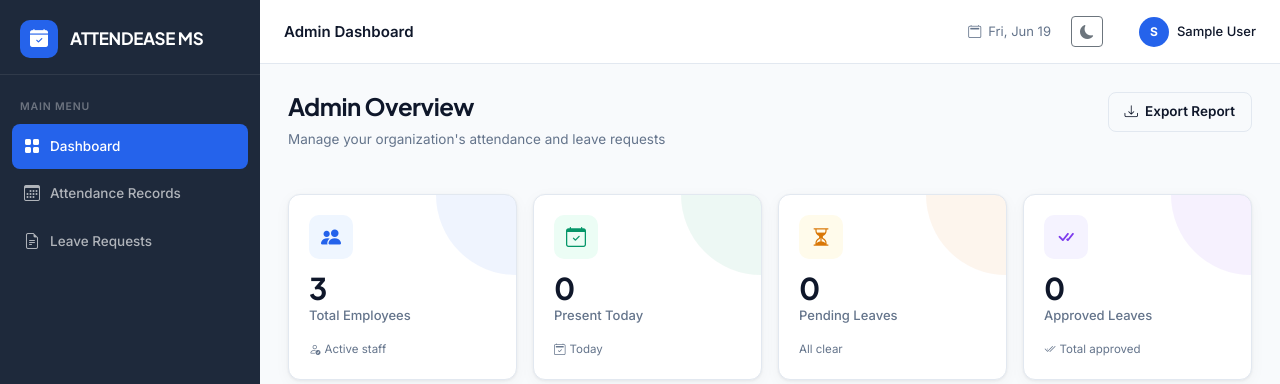
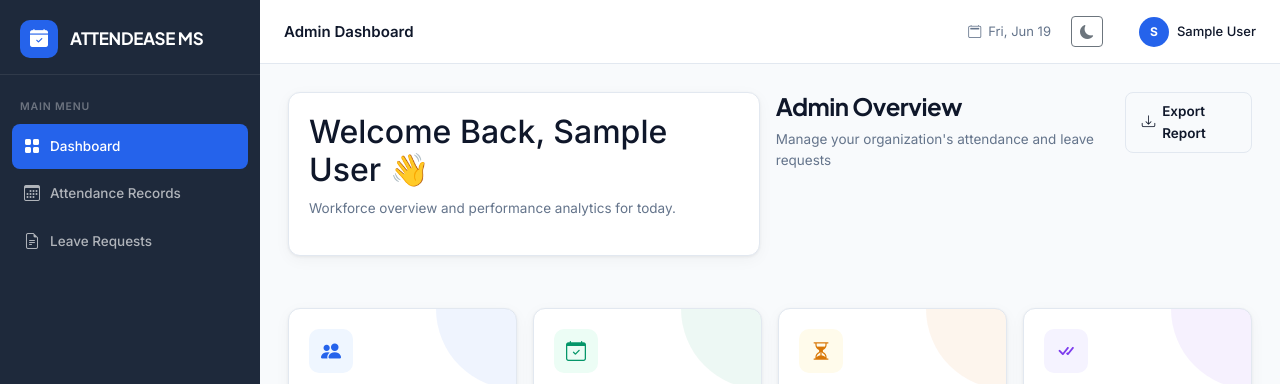
Before and after one commit to SiddharthJha1602/ATTENDEASE, a Flask app: page /admin/dashboard in a window 1280 px wide. Shown: the top 384 px of the page. Run offline with Flask 3, Linux system fonts and the light colour scheme; the visitor is signed in with stand-in values (Sample User, id 1); data comes from the database, SQL or seed files in the repository; data that the repository does not hold is empty.

Commit message:
Enhance admin dashboard with welcome message
Added a welcome message with user's full name and a brief overview.

```diff
--- a/templates/admin/dashboard.html
+++ b/templates/admin/dashboard.html
@@ -4,6 +4,12 @@
 
 {% block content %}
 <div class="page-header">
+  <div class="section-card mb-4">
+    <h2>Welcome Back, {{ session.full_name }} 👋</h2>
+    <p class="page-sub">
+        Workforce overview and performance analytics for today.
+    </p>
+</div>
   <div>
     <h1 class="page-heading">Admin Overview</h1>
     <p class="page-sub">Manage your organization's attendance and leave requests</p>
```
